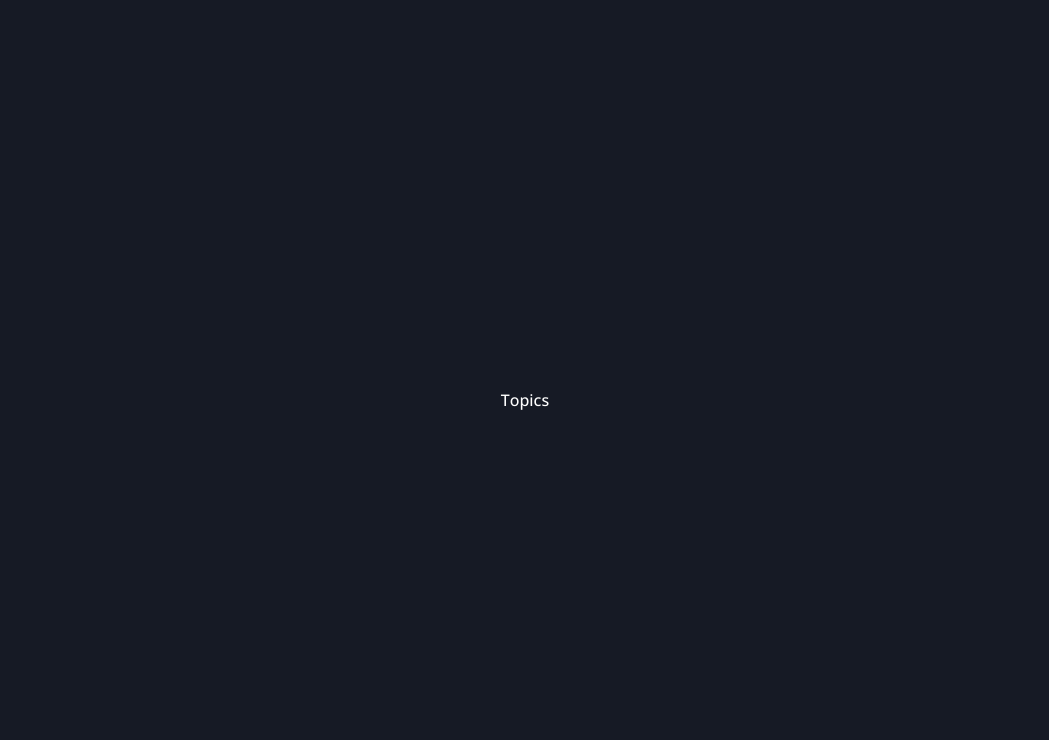
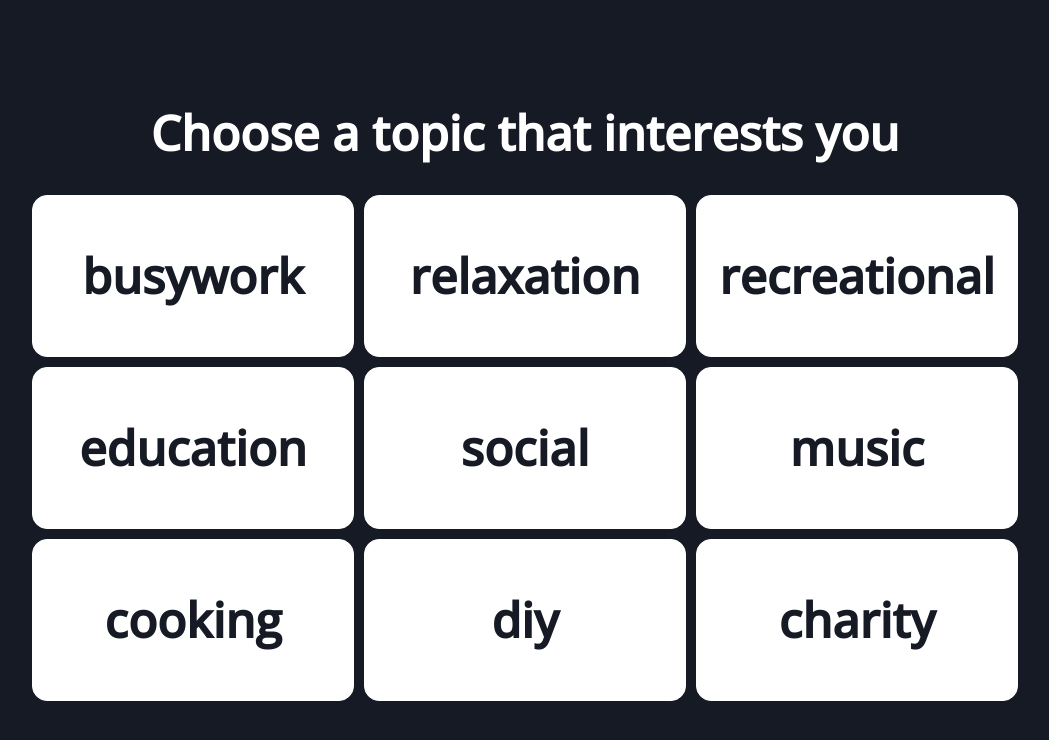
Before and after one commit to dmsifu/maybebored, a React (Create React App) app: page /topics in a window 1280 px wide. Shown: the top 740 px of the page, without its empty margins (115-1164 px from the left). Built offline with nearby package versions, Linux system fonts and the light colour scheme.

Commit message:
finished topics

```diff
--- /dev/null
+++ b/src/components/TopicCard.jsx
@@ -0,0 +1,34 @@
+import { motion } from "framer-motion"
+import { useNavigate } from "react-router-dom"
+
+const TopicCard = ({ topic, delay }) => {
+
+    const navigate = useNavigate()
+
+    const variantsForTopics = {
+        initial: {opacity: 0},
+        visible: {
+          opacity: 1,
+          rotate: [0,5,-5,0],
+          transition: {duration: .5, delay: delay}
+        },
+        exit: {
+          opacity: 0
+        }
+      }
+
+  return (
+    <motion.div
+        className="topic-card"
+        variants={variantsForTopics}
+        initial="initial"
+        animate="visible"
+        exit="exit"
+        onClick={()=>navigate('/activities')}
+    >
+        <h1>{topic}</h1>
+    </motion.div>
+  )
+}
+
+export default TopicCard
--- a/src/pages/Home/Home.jsx
+++ b/src/pages/Home/Home.jsx
@@ -1,4 +1,3 @@
-import React from 'react'
 import { motion } from "framer-motion"
 import { useNavigate } from 'react-router-dom'
 import './Home.css'
@@ -13,8 +12,7 @@ const Home = () => {
       transition: {duration: 1}
     },
     exit: {
-      y: '-100vh',
-      transition:{ease: 'easeInOut', duration: 1}
+      opacity: 0
     }
   }
 
--- a/src/pages/Topics/Topics.css
+++ b/src/pages/Topics/Topics.css
@@ -0,0 +1,38 @@
+.topics-container{
+    display: flex;
+    flex-direction: column;
+    align-items: center;
+    row-gap: 30px;
+}
+
+.topics-container h1{
+    font-size: 3rem;
+}
+
+.topics{
+    display: grid;
+    grid-template-columns: 1fr 1fr 1fr;
+    grid-template-rows: auto;
+    row-gap: 10px;
+    column-gap: 10px;
+}
+
+.topic-card{
+    display: flex;
+    align-items: center;
+    background-color: white;
+    justify-content: center;
+    border: solid 1px white;
+    border-radius: 15px;
+    width: 20em;
+    height: 10em;
+}
+
+.topic-card h1 {
+    color: #161A25;
+    font-size: 3rem;
+}
+
+.topic-card h1:hover {
+    color: #642bad;
+}
--- a/src/pages/Topics/Topics.jsx
+++ b/src/pages/Topics/Topics.jsx
@@ -1,10 +1,51 @@
-import React from 'react'
+import { useState, useEffect } from 'react'
 import './Topics.css'
+import TopicCard from "../../components/TopicCard"
+import { motion } from 'framer-motion'
 
 
 const Topics = () => {
+
+  const topics = ['busywork','relaxation','recreational','education','social','music','cooking','diy','charity']
+  const [currentTopics, setCurrentTopics] = useState([])
+
+  const variantsForText = {
+    initial: {opacity: 0},
+    visible: {
+      opacity: 1,
+      transition: {duration: 1, delay: 1.2}
+    },
+    exit: {
+      opacity: 0
+    }
+  }
+
+  useEffect(() => {
+    getTopics()
+  }, [])
+
+
+  function getTopics(){
+    const temp = topics.map((topic,index)=>{
+      return <TopicCard key={index} topic={topic} delay={2 + index/3}/>
+    })
+    setCurrentTopics(temp)
+  }
+
   return (
-    <div>Topics</div>
+    <div className='topics-container'>
+      <motion.h1
+        variants={variantsForText}
+        initial="initial"
+        animate="visible"
+        exit="exit"
+      >
+        Choose a topic that interests you
+      </motion.h1>
+      <div className='topics'l>
+        {currentTopics}
+      </div>
+    </div>
   )
 }
 
```
